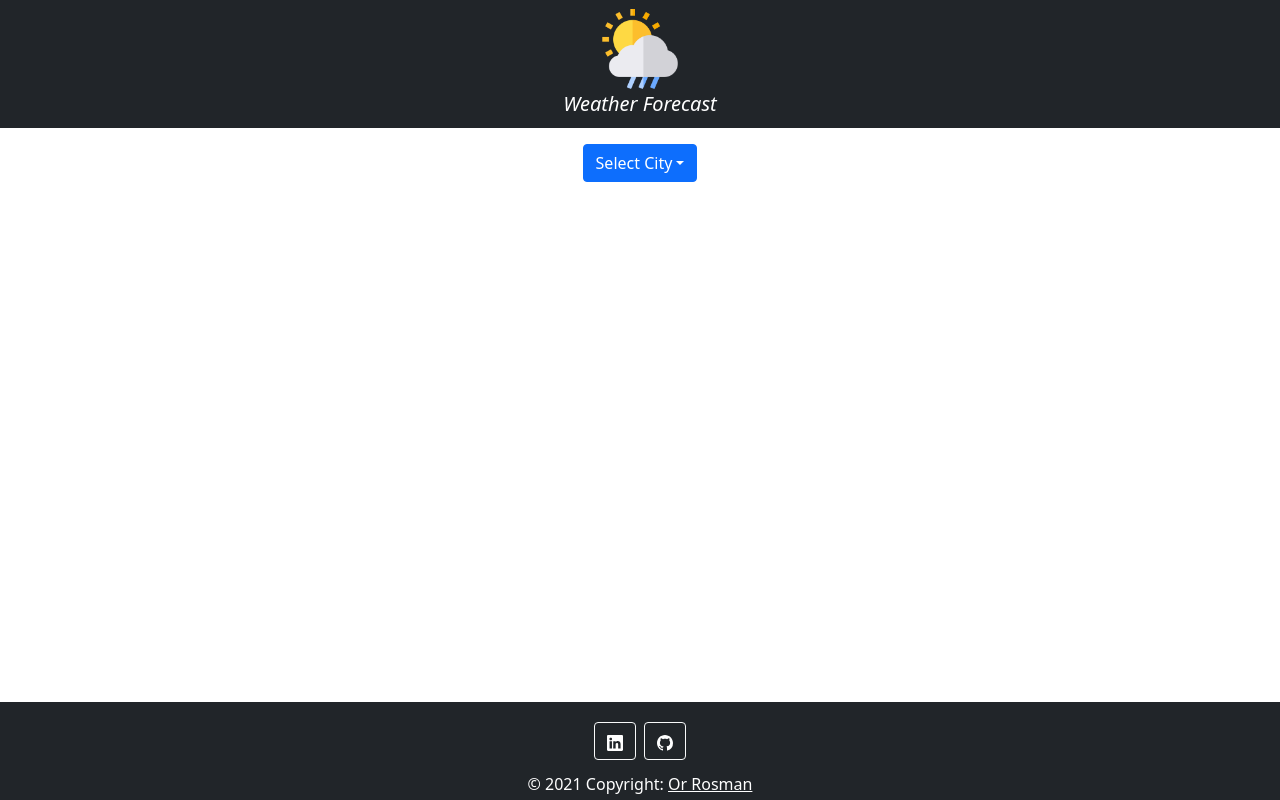
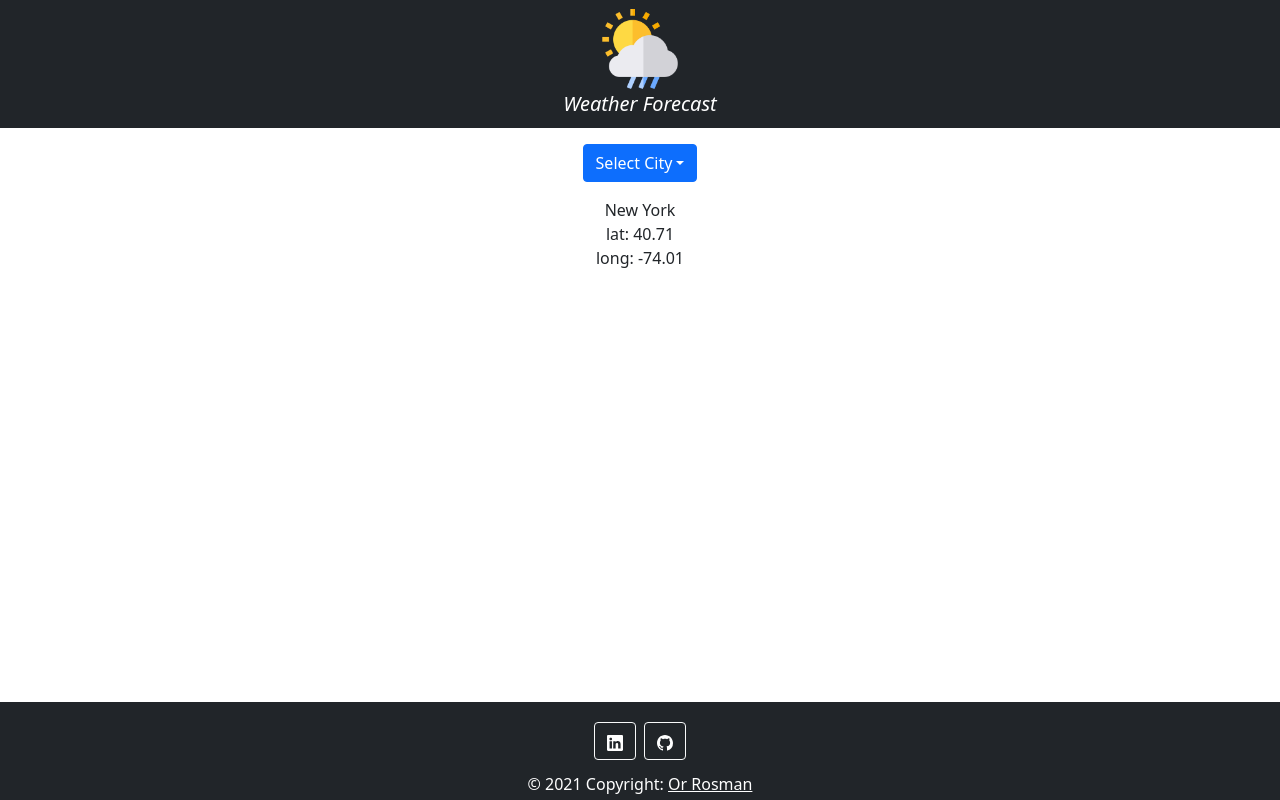
Before and after one commit to orrosman/wearher-app-react, a React (Create React App) app: page / in a window 1280 px wide. Built offline with nearby package versions, Linux system fonts and the light colour scheme.

Commit message:
update state of city selection

```diff
--- a/package.json
+++ b/package.json
@@ -10,7 +10,10 @@
     "react": "^17.0.2",
     "react-bootstrap": "^2.0.4",
     "react-dom": "^17.0.2",
+    "react-redux": "^7.2.6",
     "react-scripts": "^5.0.0",
+    "redux": "^4.1.2",
+    "redux-thunk": "^2.4.1",
     "web-vitals": "^1.1.2"
   },
   "scripts": {
--- a/src/components/App.jsx
+++ b/src/components/App.jsx
@@ -1,10 +1,12 @@
 import React from 'react';
 import CityDropdown from './CityDropdown';
+import CurrentWeather from './CurrentWeather';
 
 const App = () => {
 	return (
 		<div className="container mt-3">
 			<CityDropdown />
+			<CurrentWeather />
 		</div>
 	);
 };
--- a/src/components/CityDropdown.jsx
+++ b/src/components/CityDropdown.jsx
@@ -1,14 +1,22 @@
+import { useDispatch, useSelector } from 'react-redux';
 import { Dropdown, DropdownButton } from 'react-bootstrap';
 import cities from '../utils/cities.json';
+import { changeCity } from '../state/actions/weather';
+
 const CityDropdown = () => {
+	const city = useSelector((state) => state.city);
+
+	const dispatch = useDispatch();
 	return (
 		<DropdownButton
 			title="Select City"
 			className="text-center"
-			onSelect={(e) => console.log(e)}
+			onSelect={(cityName) => {
+				dispatch(changeCity(cityName));
+			}}
 		>
 			{cities.map((city) => (
-				<Dropdown.Item key={city.name} eventKey={`${city.long},${city.lat}`}>
+				<Dropdown.Item key={city.name} eventKey={city.name}>
 					{city.name}
 				</Dropdown.Item>
 			))}
--- /dev/null
+++ b/src/components/CurrentWeather.jsx
@@ -0,0 +1,12 @@
+import { useSelector } from 'react-redux';
+const CurrentWeather = () => {
+	const city = useSelector((state) => state.city);
+	return (
+		<div className="text-center mt-3">
+			<div>{city.name}</div>
+			<div>lat: {city.lat}</div>
+			<div>long: {city.long}</div>
+		</div>
+	);
+};
+export default CurrentWeather;
--- a/src/index.jsx
+++ b/src/index.jsx
@@ -1,14 +1,18 @@
 import React from 'react';
 import ReactDOM from 'react-dom';
 import 'bootstrap/dist/css/bootstrap.min.css';
+import store from './state/store';
 import App from './components/App';
 import Header from './components/Header';
 import Footer from './components/Footer';
+import { Provider } from 'react-redux';
 
 ReactDOM.render(
 	<React.StrictMode>
 		<Header />
-		<App />
+		<Provider store={store}>
+			<App />
+		</Provider>
 		<Footer />
 	</React.StrictMode>,
 	document.getElementById('root')
--- /dev/null
+++ b/src/state/actions/weather.jsx
@@ -0,0 +1,10 @@
+import cities from '../../utils/cities.json';
+const changeCity = (cityName) => {
+	const city = cities.find((city) => city.name === cityName);
+	return {
+		type: 'CHANGE_CITY',
+		payload: { city: city },
+	};
+};
+
+export { changeCity };
--- /dev/null
+++ b/src/state/reducers/weather.jsx
@@ -0,0 +1,11 @@
+const reducer = (state, action) => {
+	switch (action.type) {
+		case 'CHANGE_CITY':
+			const tempCity = action.payload.city;
+			return { ...state, city: tempCity };
+		default:
+			return state;
+	}
+};
+
+export default reducer;
--- /dev/null
+++ b/src/state/store.jsx
@@ -0,0 +1,9 @@
+import { createStore } from 'redux';
+import weatherReducer from './reducers/weather';
+
+const initialState = {
+	city: { name: 'New York', long: -74.01, lat: 40.71 },
+};
+
+const store = createStore(weatherReducer, initialState);
+export default store;
```
Also changed, not shown: 2 other files (tests, documents, lock files or other folders).
